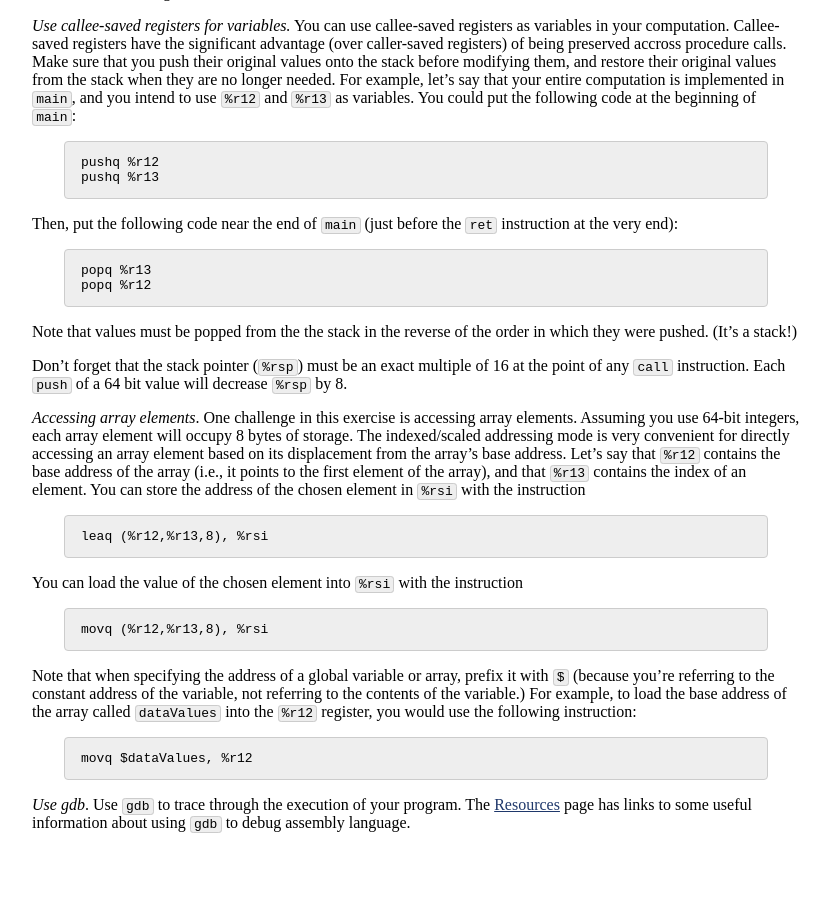
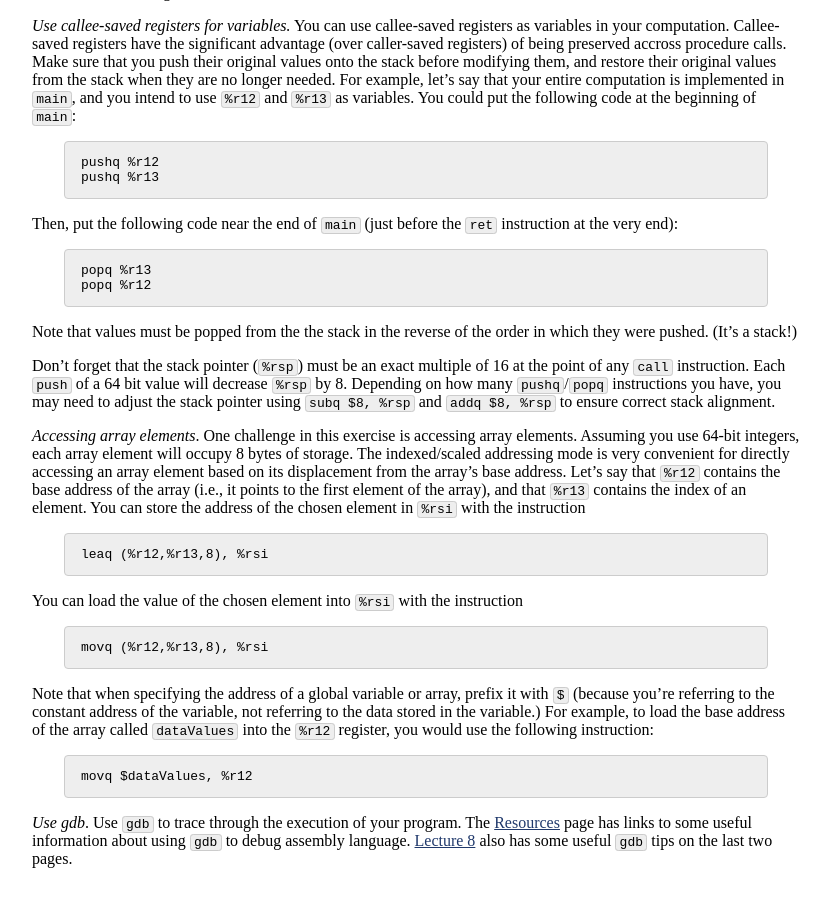
Before and after one commit to jhucsf/spring2020, a Jekyll site: the page built from exercise/assembly.md, in a window 1280 px wide and 900 px high, scrolled down 1080 px. Shown: the whole window, without its empty margins (224-1054 px from the left). Built offline with Jekyll 4.4.1, drawn with Linux system fonts in a browser that asks for light colours; before the commit the page ends 1944 px from its top, so only the background shows below that.

Commit message:
more phrasing tweaks

````diff
--- a/exercise/assembly.md
+++ b/exercise/assembly.md
@@ -69,7 +69,7 @@ popq %r12
 
 Note that values must be popped from the the stack in the reverse of the order in which they were pushed. (It's a stack!)
 
-Don't forget that the stack pointer (`%rsp`) must be an exact multiple of 16 at the point of any `call` instruction.  Each `push` of a 64 bit value will decrease `%rsp` by 8.
+Don't forget that the stack pointer (`%rsp`) must be an exact multiple of 16 at the point of any `call` instruction.  Each `push` of a 64 bit value will decrease `%rsp` by 8.  Depending on how many `pushq`/`popq` instructions you have, you may need to adjust the stack pointer using `subq $8, %rsp` and `addq $8, %rsp` to ensure correct stack alignment.
 
 *Accessing array elements*. One challenge in this exercise is accessing array elements.  Assuming you use 64-bit integers, each array element will occupy 8 bytes of storage.  The indexed/scaled addressing mode is very convenient for directly accessing an array element based on its displacement from the array's base address.  Let's say that `%r12` contains the base address of the array (i.e., it points to the first element of the array), and that `%r13` contains the index of an element.  You can store the address of the chosen element in `%rsi` with the instruction
 
@@ -83,10 +83,10 @@ You can load the value of the chosen element into `%rsi` with the instruction
 movq (%r12,%r13,8), %rsi
 ```
 
-Note that when specifying the address of a global variable or array, prefix it with `$` (because you're referring to the constant address of the variable, not referring to the contents of the variable.)  For example, to load the base address of the array called `dataValues` into the `%r12` register, you would use the following instruction:
+Note that when specifying the address of a global variable or array, prefix it with `$` (because you're referring to the constant address of the variable, not referring to the data stored in the variable.)  For example, to load the base address of the array called `dataValues` into the `%r12` register, you would use the following instruction:
 
 ```
 movq $dataValues, %r12
 ```
 
-*Use gdb*. Use `gdb` to trace through the execution of your program.  The [Resources](../resources.html) page has links to some useful information about using `gdb` to debug assembly language.
+*Use gdb*. Use `gdb` to trace through the execution of your program.  The [Resources](../resources.html) page has links to some useful information about using `gdb` to debug assembly language.  [Lecture 8](../lectures/lecture08-public.pdf) also has some useful `gdb` tips on the last two pages.
````
